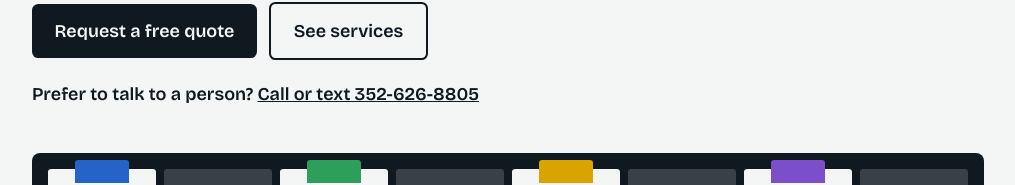
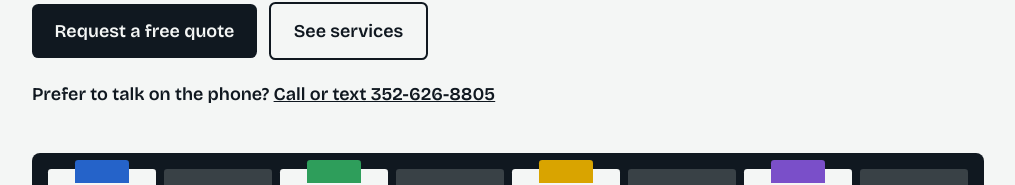
Before and after one commit to IT-Demands-Universal/it-demands-universal.github.io, a plain HTML site: page index.html in a window 1280 px wide. Shown: the part 411-596 px from the top of the page, without its empty margins (132-1147 px from the left). Drawn offline with nearby package versions, Linux system fonts and the light colour scheme; a script that the page names is missing.

Commit message:
Update index.html

```diff
--- a/index.html
+++ b/index.html
@@ -25,7 +25,7 @@
       <p class="lead">Router and Wi-Fi installs, speaker setup/installs, computer support, server support/setup, security setup/installs, web design, and much more for homes and small businesses in Central and North Central FL Area.</p>
       <a class="btn" href="#contact">Request a free quote</a>
       <a class="btn alt" href="#services">See services</a>
-      <p class="phoneline">Prefer to talk to a person? <a href="tel:+13526268805">Call or text 352-626-8805</a></p>
+      <p class="phoneline">Prefer to talk on the phone? <a href="tel:+13526268805">Call or text 352-626-8805</a></p>
       <div class="panel" aria-hidden="true">
         <div class="port on" style="--c:var(--blue)"></div><div class="port"></div>
         <div class="port on" style="--c:var(--green)"></div><div class="port"></div>
```
